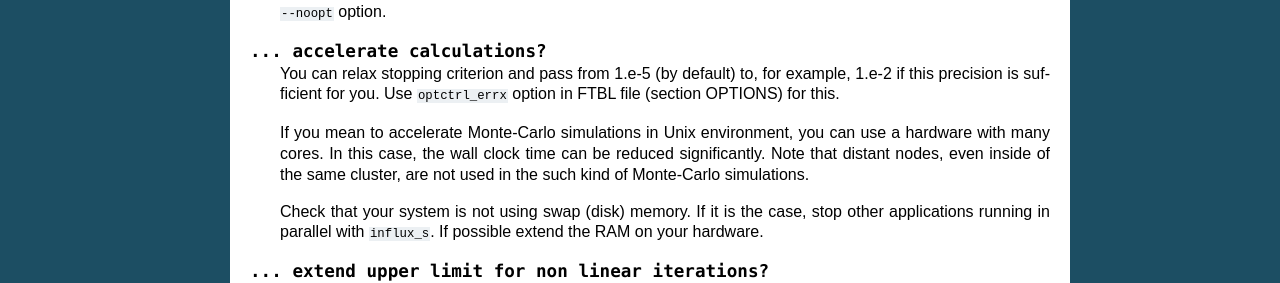
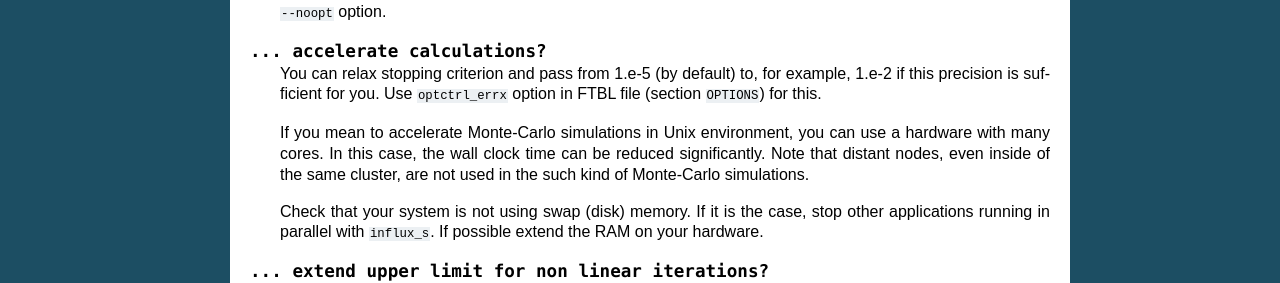
Before and after one commit to sgsokol/influx, a Sphinx documentation site: the page built from doc/howto.rst, in a window 1280 px wide. Shown: the part 307-590 px from the top of the page. Built offline with Sphinx 7.4.7, drawn with Linux system fonts in a browser that asks for light colours.

Commit message:
minor fix

```diff
--- a/doc/howto.rst
+++ b/doc/howto.rst
@@ -16,7 +16,7 @@ How to ...
 
 .. describe:: ... accelerate calculations?
 
- You can relax stopping criterion and pass from 1.e-5 (by default) to, for example, 1.e-2 if this precision is sufficient for you. Use ``optctrl_errx`` option in FTBL file (section OPTIONS) for this.
+ You can relax stopping criterion and pass from 1.e-5 (by default) to, for example, 1.e-2 if this precision is sufficient for you. Use ``optctrl_errx`` option in FTBL file (section ``OPTIONS``) for this.
 
  If you mean to accelerate Monte-Carlo simulations in Unix environment, you can use a hardware with many cores. In this case, the wall clock time can be reduced significantly. Note that distant nodes, even inside of the same cluster, are not used in the such kind of Monte-Carlo simulations.
 
```
